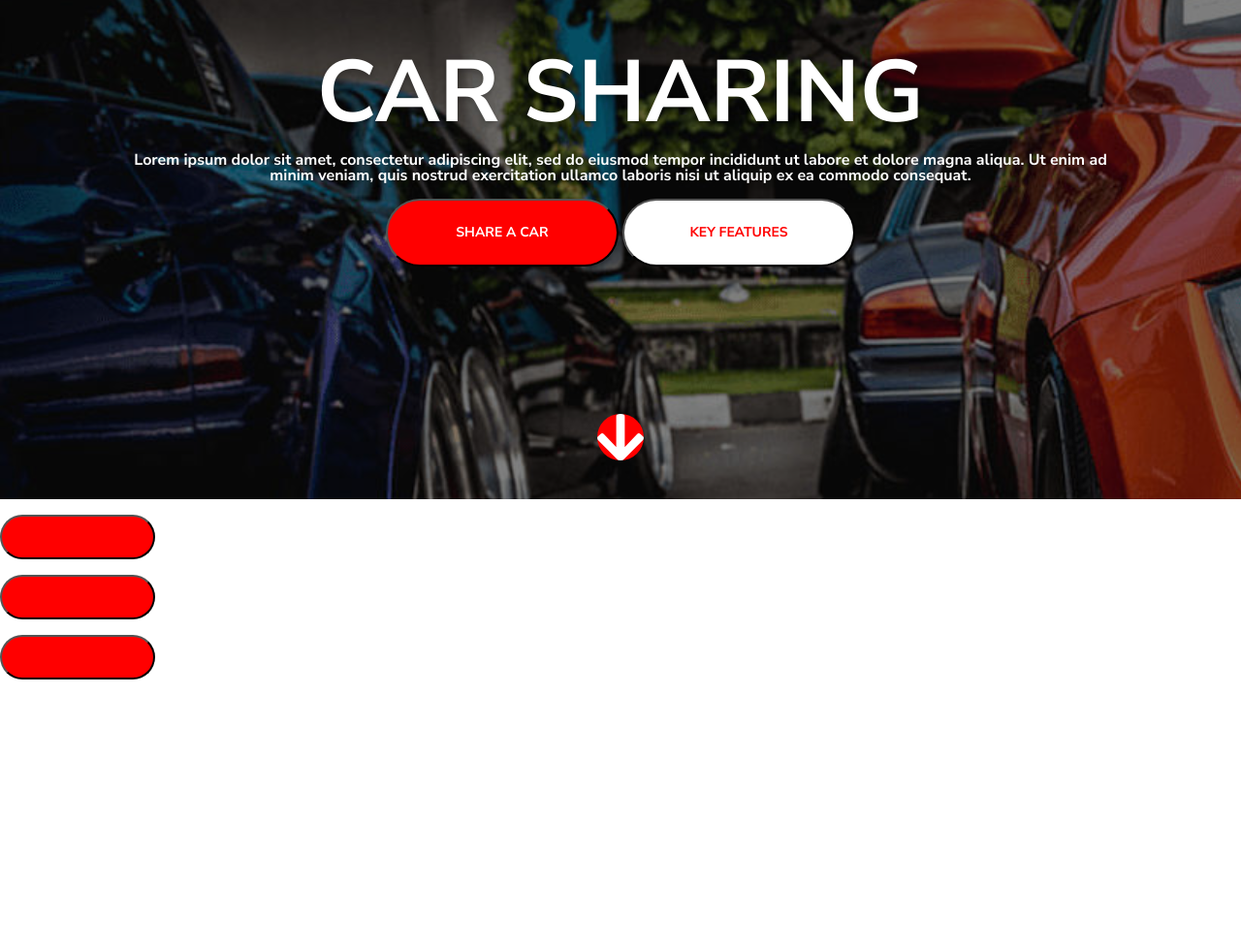
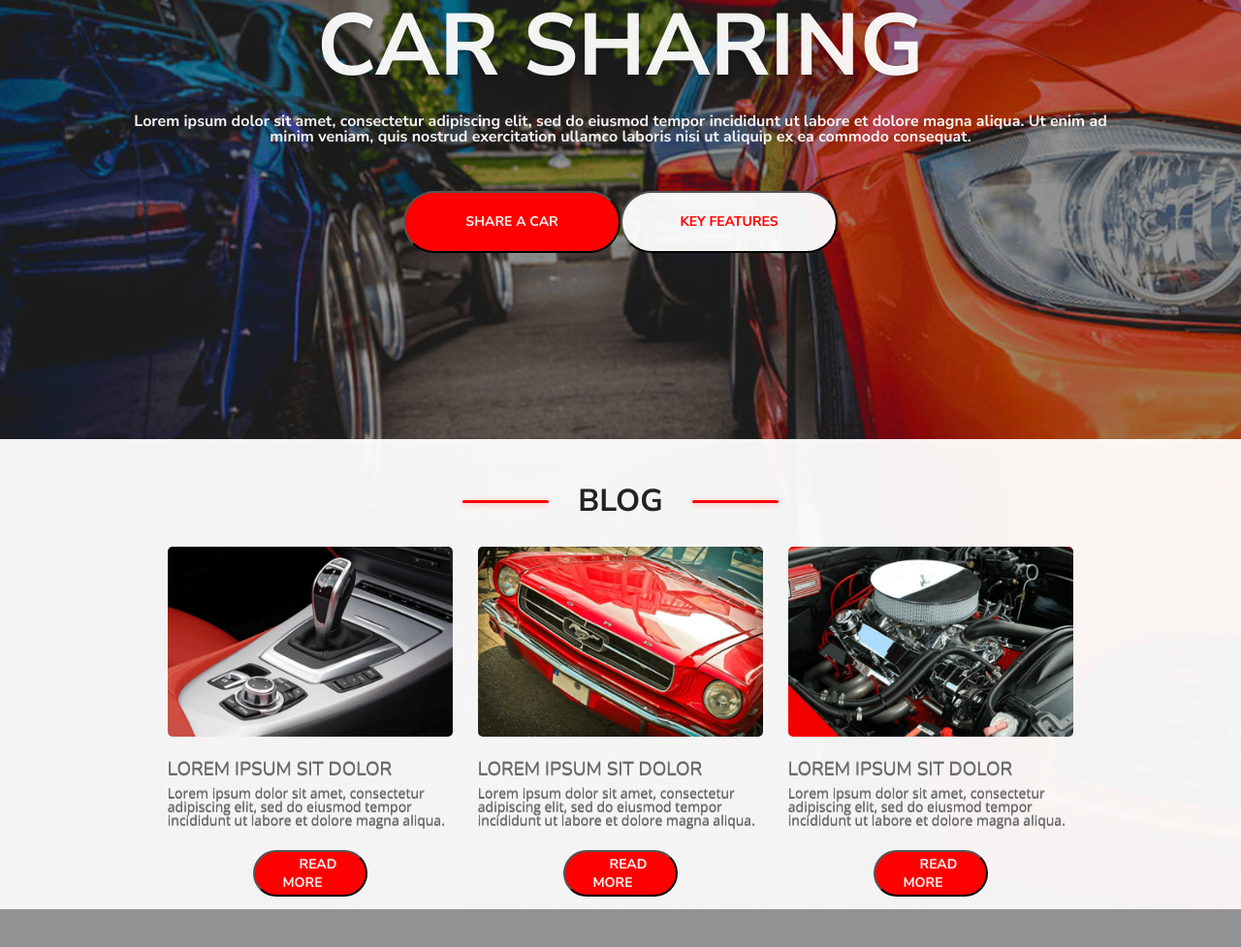
Before and after one commit to oillichov/carsharing, a plain HTML site: page index.html in a window 1280 px wide. Shown: the part 269-1246 px from the top of the page at 97% size. After the commit the page ends 1207 px from the top, so only its background shows below. Drawn offline with nearby package versions, Linux system fonts and the light colour scheme.

Commit message:
blog section completed

```diff
--- a/css/style.css
+++ b/css/style.css
@@ -1,18 +1,20 @@
 :root {
     --primary-color: #FF0000;
-    --secondary-color: #FFFFFF;
+    --secondary-color: rgba(255, 255, 255, 0.95);
     --primary-font: "Nunito Sans";
     --secondary-font: "Open Sans";
+
 }
 
 
 body {
     font-family: var(--primary-font);
-    background: url('../images/Image.jpg') no-repeat, rgba(0,0,0, 0.5);
+    background: url('../images/Image.jpg') no-repeat, rgba(40, 39, 44, 0.5);
     background-size: cover;
-    background-blend-mode: multiply;
+    background-blend-mode: color;
+    width: 100%;
+    height: 100%;
 }
-
 
 .header {
     max-width: 100vw;
@@ -104,24 +106,32 @@ li:hover{
     background-color: #FFFFFF33;
 }
 
+.buttons{
+    display: flex;
+    justify-content: center;
+    align-items: center;
+    flex-wrap: wrap;
+}
 
 button {
     display: inline-block;
-    box-sizing: content-box;
+    box-sizing: border-box;
     justify-content: center;
     align-items: center;
     background-color: var(--primary-color);
     border-radius: 40px;
-    width: 9rem;
-    height: 2.5rem;
+    width: 40%;
+    align-self: center;
+    min-height: 6vh;
+    margin-top: 3vh;
 }
 
 
 .main__section {
-    width: 100vw;
-    max-height: 100vh;
-    margin-top: 30vh;
-    margin-bottom: 30vh;
+    width: 100%;
+    max-height: 100%;
+    margin-top: 15%;
+    margin-bottom: 15%;
     display: flex;
     box-sizing: border-box;
     align-items: center;
@@ -134,12 +144,13 @@ button {
 .main__title {
     display: flex;
     justify-content: center;
+    text-align: center;
     text-transform: uppercase;
     font-weight: bold;
     font-size: 5.62em;
     text-shadow: 0 3px 6px #00000040;
-    margin-left: 10vw;
-    margin-right: 10vw;
+    margin-left: 10%;
+    margin-right: 10%;
 
 }
 
@@ -149,7 +160,7 @@ button {
     font-family: var(--primary-font);
     font-weight: bold;
     font-size: 1em;
-    margin: 1em 10vw;
+    margin: 3vh 10vw;
 }
 
 
@@ -168,20 +179,93 @@ button {
 }
 
 
-.arrow {
+.blog__section {
     display: flex;
-    width: 3rem;
-    height: 3rem;
-    border-radius: 50%;
-    background: url("../images/Icon Arrow Down.svg"), var(--primary-color) no-repeat;
-    background-size: cover;
-    position: absolute;
-    margin-top: 45%;
+    justify-content: center;
+    box-sizing: border-box;
+    flex-wrap: wrap;
+    width: 100%;
+    height: auto;
+    background: var(--secondary-color) no-repeat;
 }
 
 
-.blog {
+.blog__boxes {
+    width: 80%;
+    display: flex;
+    flex-wrap: wrap;
+    box-sizing: border-box;
+    justify-content: center;
+    align-items: flex-start;
+
+}
+
+.title {
     width: 100vw;
-    height: 100vh;
-    background: var(--secondary-color) no-repeat;
+    display: flex;
+    justify-content: center;
+    align-items: center;
+    font-size: 2rem;
+    text-transform: uppercase;
+    font-weight: bold;
+    margin-top: 3%;
 }
+
+
+.title:before, .title:after {
+    width: 7%;
+    content: "";
+    display: block;
+    height: 5%;
+    background: var(--primary-color);
+    box-shadow: 0 1px 6px #FF00004D;
+    border-radius: 8px;
+}
+
+
+.title strong {
+    display: inline-block;
+    padding: 10px 30px;
+    color:#222;
+}
+
+
+.blog__box {
+    display: flex;
+    box-sizing: border-box;
+    flex-direction: column;
+    min-width:  10vw;
+    max-width: 25vw;
+    min-height: 25vh;
+
+    padding: 1vw;
+}
+
+
+.blog__image {
+    display: flex;
+    width: 100%;
+    margin-top: 1vh;
+    margin-bottom: 1vh;
+    border-radius: 5px;
+}
+
+
+.box__title {
+    font-family: var(--primary-font);
+    font-size: 1.19rem;
+    text-shadow: 0 1px #6A6A6A;
+    color: #6A6A6A;
+    text-transform: uppercase;
+    margin-top: 2vh;
+    margin-bottom: 1vh;
+}
+
+
+.box__description {
+    font-family: var(--secondary-font);
+    font-size: 0.875rem;
+    text-shadow: 0 0.5px #6A6A6A;
+    color: #6A6A6A;
+
+}
--- a/index.html
+++ b/index.html
@@ -46,34 +46,45 @@
             <a href="/" class="link">Key features</a>
         </button>
     </div>
-    <div class="arrow"></div>
 </section>
 
-<section class="blog">
-    <h2 class="title"></h2>
-    <div>
-        <img src="" alt="">
-        <h3 class="box__title"></h3>
-        <p class="box__description"></p>
+<section class="blog__section">
+    <div class="title">
+        <h2>
+            <strong>Blog</strong>
+        </h2>
+    </div>
+    <div class="blog__boxes">
+        <div class="blog__box">
+            <img src="../carsharing/images/photo1.png" alt="ph1" class="blog__image">
+            <h3 class="box__title">Lorem ipsum sit dolor</h3>
+            <p class="box__description">
+                Lorem ipsum dolor sit amet, consectetur adipiscing elit, sed do eiusmod tempor incididunt ut labore et dolore magna aliqua.
+            </p>
             <button>
-            <a href=""></a>
+                <a href="/" class="link">Read more</a>
             </button>
         </div>
-    <div>
-        <img src="" alt="">
-        <h3 class="box__title"></h3>
-        <p class="box__description"></p>
+        <div class="blog__box">
+            <img src="../carsharing/images/photo2.png" alt="ph2" class="blog__image">
+            <h3 class="box__title">Lorem ipsum sit dolor</h3>
+            <p class="box__description">
+                Lorem ipsum dolor sit amet, consectetur adipiscing elit, sed do eiusmod tempor incididunt ut labore et dolore magna aliqua.
+            </p>
             <button>
-            <a href=""></a>
+                <a href="/" class="link">Read more</a>
             </button>
         </div>
-    <div>
-        <img src="" alt="">
-        <h3 class="box__title"></h3>
-        <p class="box__description"></p>
+        <div class="blog__box">
+            <img src="../carsharing/images/photo3.png" alt="ph3" class="blog__image">
+            <h3 class="box__title">Lorem ipsum sit dolor</h3>
+            <p class="box__description">
+                Lorem ipsum dolor sit amet, consectetur adipiscing elit, sed do eiusmod tempor incididunt ut labore et dolore magna aliqua.
+            </p>
             <button>
-            <a href=""></a>
+                <a href="/" class="link">Read more</a>
             </button>
+        </div>
     </div>
 </section>
 
```
Lines whose indentation alone changed are shown as unchanged.
